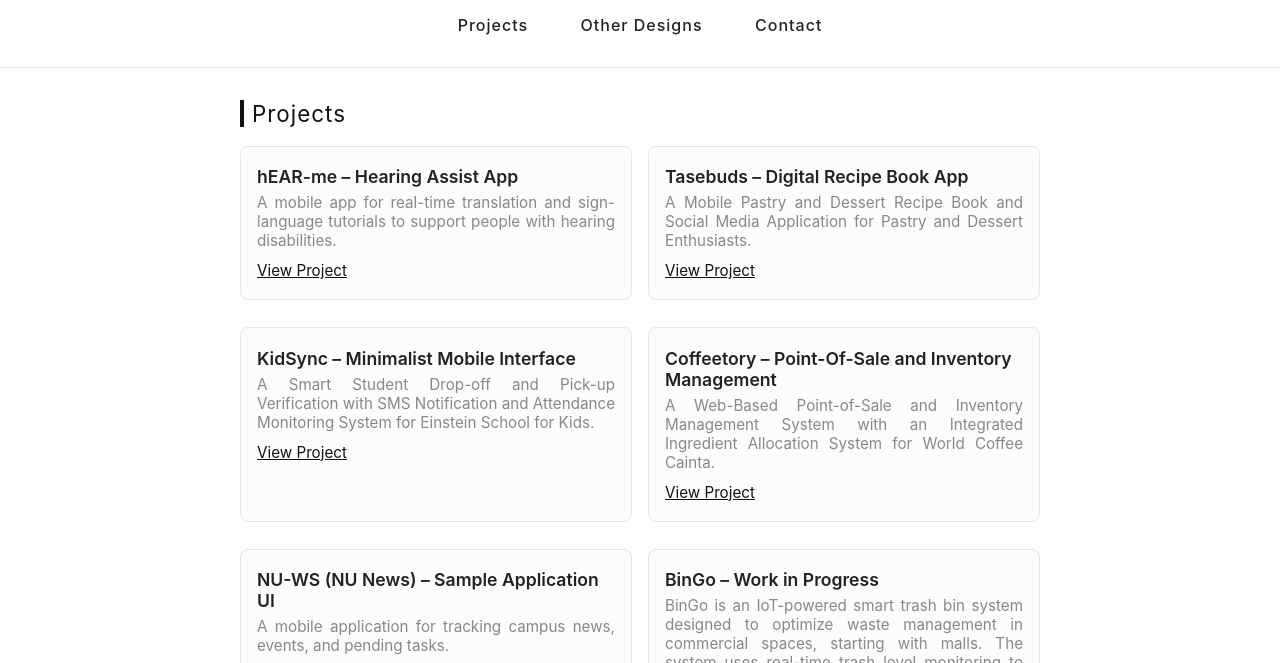
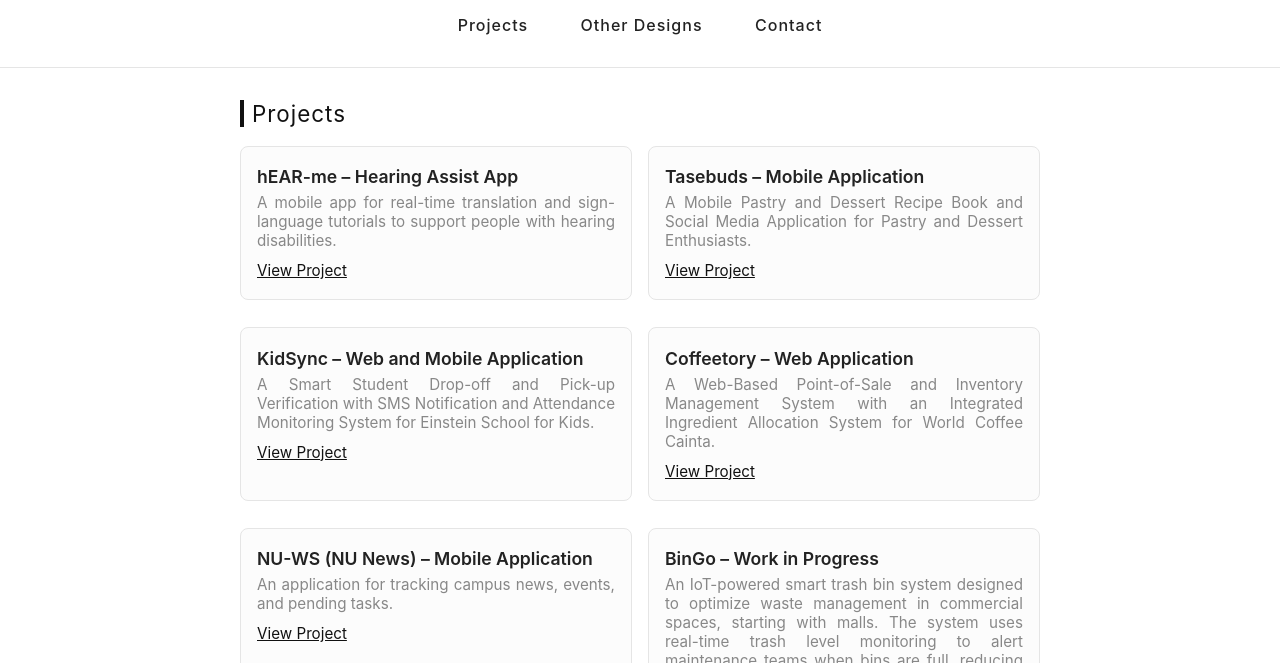
Before and after one commit to MiguMIGZ/portfolio, a plain HTML site: page index.html in a window 1280 px wide. Shown: the part 113-776 px from the top of the page. Drawn offline with Linux system fonts and the light colour scheme.

Commit message:
Update index.html

```diff
--- a/index.html
+++ b/index.html
@@ -134,7 +134,7 @@
         </div>
 
         <div class="project">
-          <div class="project-title">Tasebuds – Digital Recipe Book App</div>
+          <div class="project-title">Tasebuds – Mobile Application</div>
           <div class="project-description">
             A Mobile Pastry and Dessert Recipe Book and Social Media Application for Pastry and Dessert Enthusiasts.
           </div>
@@ -142,7 +142,7 @@
         </div>
 
         <div class="project">
-          <div class="project-title">KidSync – Minimalist Mobile Interface</div>
+          <div class="project-title">KidSync – Web and Mobile Application</div>
           <div class="project-description">
             A Smart Student Drop-off and Pick-up Verification with SMS Notification and Attendance Monitoring System for Einstein School for Kids.
           </div>
@@ -150,7 +150,7 @@
         </div>
 
         <div class="project">
-          <div class="project-title">Coffeetory – Point-Of-Sale and Inventory Management</div>
+          <div class="project-title">Coffeetory – Web Application</div>
           <div class="project-description">
             A Web-Based Point-of-Sale and Inventory Management System with an Integrated Ingredient Allocation System for World Coffee Cainta.
           </div>
@@ -158,9 +158,9 @@
         </div>
 
         <div class="project">
-          <div class="project-title">NU-WS (NU News) – Sample Application UI</div>
+          <div class="project-title">NU-WS (NU News) – Mobile Application</div>
           <div class="project-description">
-            A mobile application for tracking campus news, events, and pending tasks.
+            An application for tracking campus news, events, and pending tasks.
           </div>
           <a class="project-link" href="https://www.canva.com/design/DAFuGZhSwaY/Vpc95IBlQsAbmt8p6-QRtA/edit?utm_content=DAFuGZhSwaY&utm_campaign=designshare&utm_medium=link2&utm_source=sharebutton" target="_blank">View Project</a>
         </div>
@@ -168,7 +168,7 @@
         <div class="project">
           <div class="project-title">BinGo – Work in Progress</div>
           <div class="project-description">
-            BinGo is an IoT-powered smart trash bin system designed to optimize waste management in commercial spaces, starting with malls. The system uses real-time trash level monitoring to alert maintenance teams when bins are full, reducing overflow, improving cleanliness, and enhancing operational efficiency
+            An IoT-powered smart trash bin system designed to optimize waste management in commercial spaces, starting with malls. The system uses real-time trash level monitoring to alert maintenance teams when bins are full, reducing overflow, improving cleanliness, and enhancing operational efficiency
           </div>
           <a target="#">Work In Progress</a>
         </div>
```
